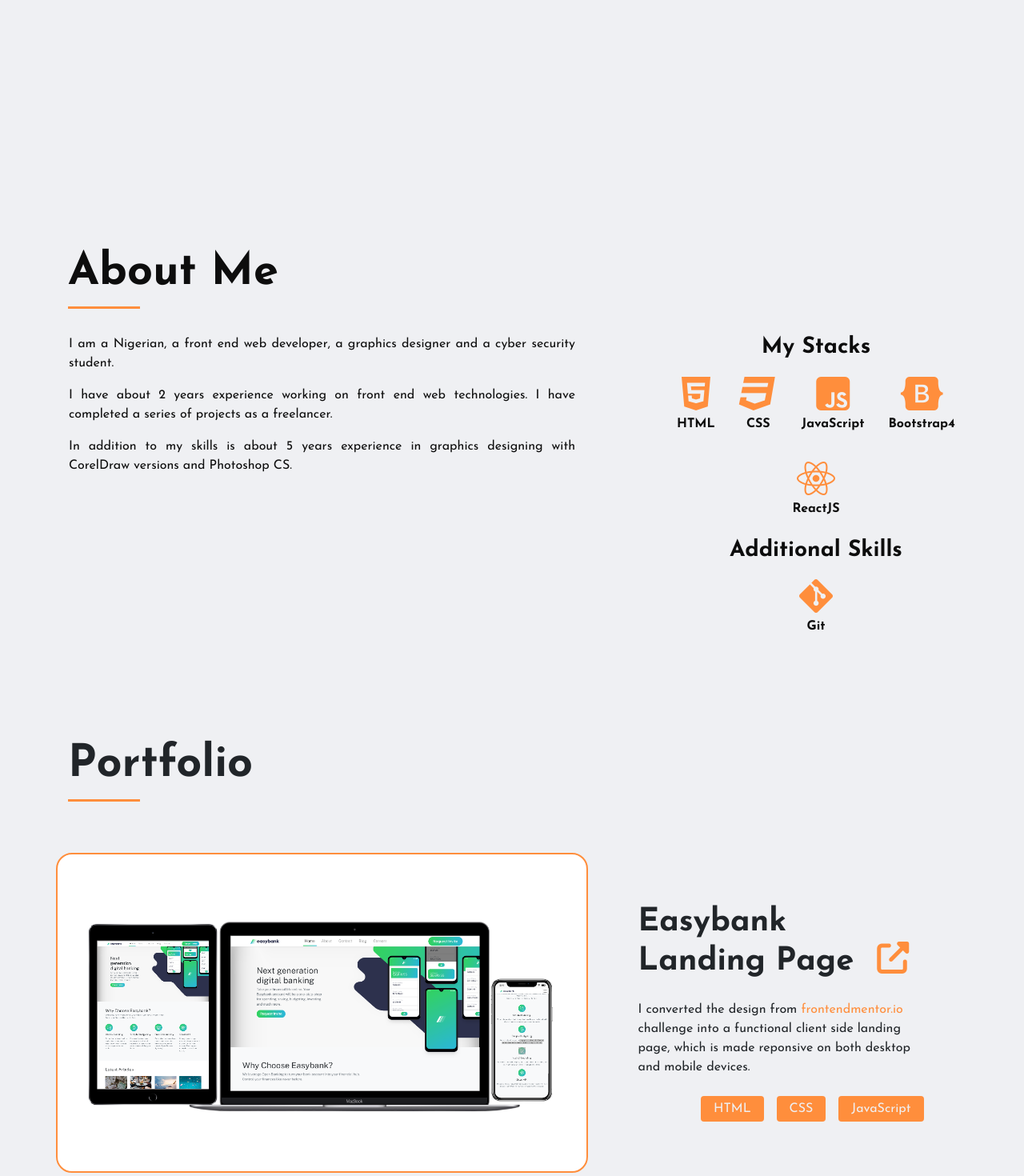
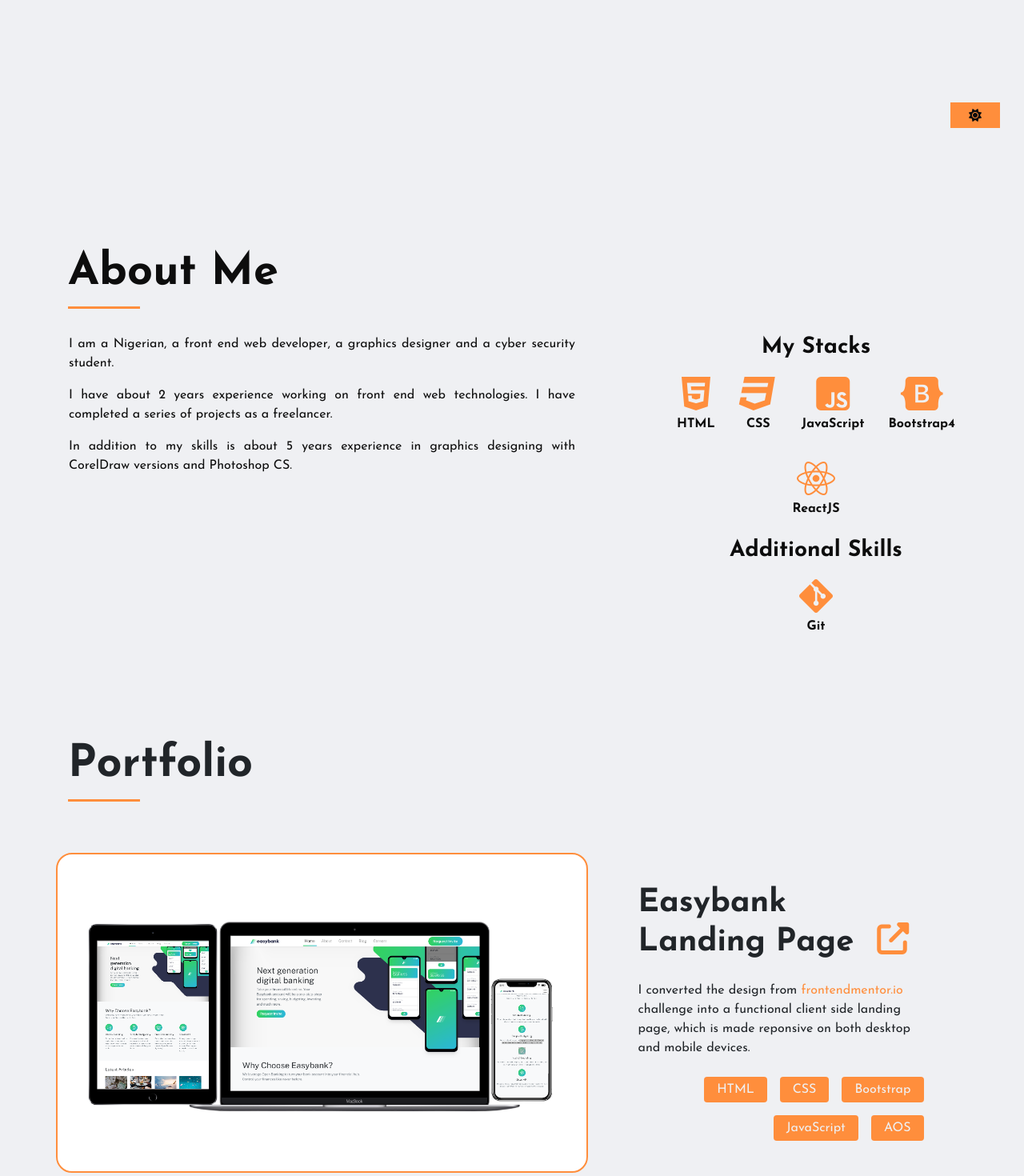
Before and after one commit to devphenom/Tandem-Trivia, a React (Create React App) app: page / in a window 1280 px wide. Shown: the part 620-2090 px from the top of the page at 80% size. Built offline with nearby package versions, Linux system fonts and the light colour scheme.

Commit message:
Solve addition width caused by aos

```diff
--- a/src/components/App.jsx
+++ b/src/components/App.jsx
@@ -1,5 +1,6 @@
 import React from "react";
 import Navbar from "./Navbar";
+import DarkMode from "./DarkMode";
 import Main from "./Main";
 import About from "./About";
 import Portfolio from "./Portfolio";
@@ -16,6 +17,7 @@ import Contact from "./Contact";
 const App = () => (
   <div className="bg-p">
     <React.Fragment>
+      <DarkMode />
       <Navbar />
       <Main />
       <About />
--- a/src/components/Contact.jsx
+++ b/src/components/Contact.jsx
@@ -5,29 +5,10 @@ const Contact = () => (
     <div className="container">
       <div className="row py-5 align-items-center">
         <div className="col-md-6">
-          <h1
-            className="display-4 font-weight-bold headline"
-            data-aos="fade-left"
-            data-aos-duration="1000"
-            // data-aos-delay="600"
-            data-aos-easing="linear"
-          >
-            Contact Me
-          </h1>
-          <div
-            className="underline mb-4 mb-md-0"
-            data-aos="fade-right"
-            data-aos-duration="1000"
-            data-aos-easing="linear"
-          ></div>
+          <h1 className="display-4 font-weight-bold headline">Contact Me</h1>
+          <div className="underline mb-4 mb-md-0"></div>
         </div>{" "}
-        <div
-          className="col-md-5 links"
-          data-aos="fade-left"
-          data-aos-duration="1500"
-          data-aos-delay="600"
-          data-aos-easing="linear"
-        >
+        <div className="col-md-5 links">
           <a
             href="mailto:aliabdulsamad15@gmail.com"
             target="_blank"
--- /dev/null
+++ b/src/components/DarkMode.jsx
@@ -0,0 +1,16 @@
+import React from "react";
+
+const DarkMode = () => (
+  <div id="darkmode">
+    <div className="container">
+      <div className="row">
+        <div className="col btn-orange">
+          <i class="fas fa-sun  p-2"></i>
+        </div>
+      </div>
+    </div>{" "}
+    {/* Hi */}
+  </div>
+);
+
+export default DarkMode;
--- a/src/components/Portfolio.jsx
+++ b/src/components/Portfolio.jsx
@@ -101,29 +101,26 @@ const Portfolio = () => (
               data-aos-delay="400"
               data-aos-easing="linear"
             >
+              Bootstrap
+            </span>
+            <span
+              className="px-3 py-1 rounded m-2 bg-main"
+              data-aos="fade-left"
+              data-aos-duration="1000"
+              data-aos-delay="300"
+              data-aos-easing="linear"
+            >
               JavaScript
             </span>
-            {/* <i
-              class="fab fa-html5 fa-2x px-2"
+            <span
+              className="px-3 py-1 rounded m-2 bg-main"
               data-aos="fade-left"
               data-aos-duration="1000"
-              data-aos-delay="600"
+              data-aos-delay="200"
               data-aos-easing="linear"
-            ></i>
-            <i
-              class="fab fa-css3 fa-2x   px-2"
-              data-aos="fade-left"
-              data-aos-duration="1000"
-              data-aos-delay="500"
-              data-aos-easing="linear"
-            ></i>
-            <i
-              class="fab fa-bootstrap fa-2x   px-2"
-              data-aos="fade-left"
-              data-aos-duration="1000"
-              data-aos-delay="400"
-              data-aos-easing="linear"
-            ></i> */}
+            >
+              AOS
+            </span>
           </div>
         </div>
       </div>
--- a/src/index.css
+++ b/src/index.css
@@ -25,9 +25,7 @@ html {
   background-color: #ff8e3c;
   color: #eff0f3;
 }
-/* .bg-portcard {
-  background-color: #fffffe;
-} */
+
 .btn-outline-orange {
   border: 1px solid #ff8e3c !important;
   color: #0d0d0d !important;
@@ -55,12 +53,29 @@ a {
   width: 90px;
   background-color: #ff8e3c;
 }
+#darkmode {
+  position: fixed;
+  bottom: 20px;
+  right: 30px;
+  z-index: 99;
+  /* font-size: 18px;
+  border: none;
+  outline: none;
+  background-color: red;
+  color: white;
+  cursor: pointer;
+  padding: 15px;
+  border-radius: 50px; */
+}
 @media screen and (min-width: 425px) {
   .portimg {
     min-height: 400px !important;
   }
 }
 @media screen and (max-width: 425px) {
+  .bg-p {
+    overflow-x: hidden;
+  }
   .display-3 {
     font-size: 2rem !important;
   }
--- a/src/index.js
+++ b/src/index.js
@@ -1,6 +1,5 @@
 import React from "react";
 import ReactDOM from "react-dom";
-import "./index.css";
 import App from "./components/App";
 import * as serviceWorker from "./serviceWorker";
 
@@ -9,6 +8,7 @@ import "bootstrap/dist/css/bootstrap.min.css";
 import AOS from "aos";
 import "aos/dist/aos.css";
 import "aos/dist/aos";
+import "./index.css";
 AOS.init();
 
 ReactDOM.render(
```
